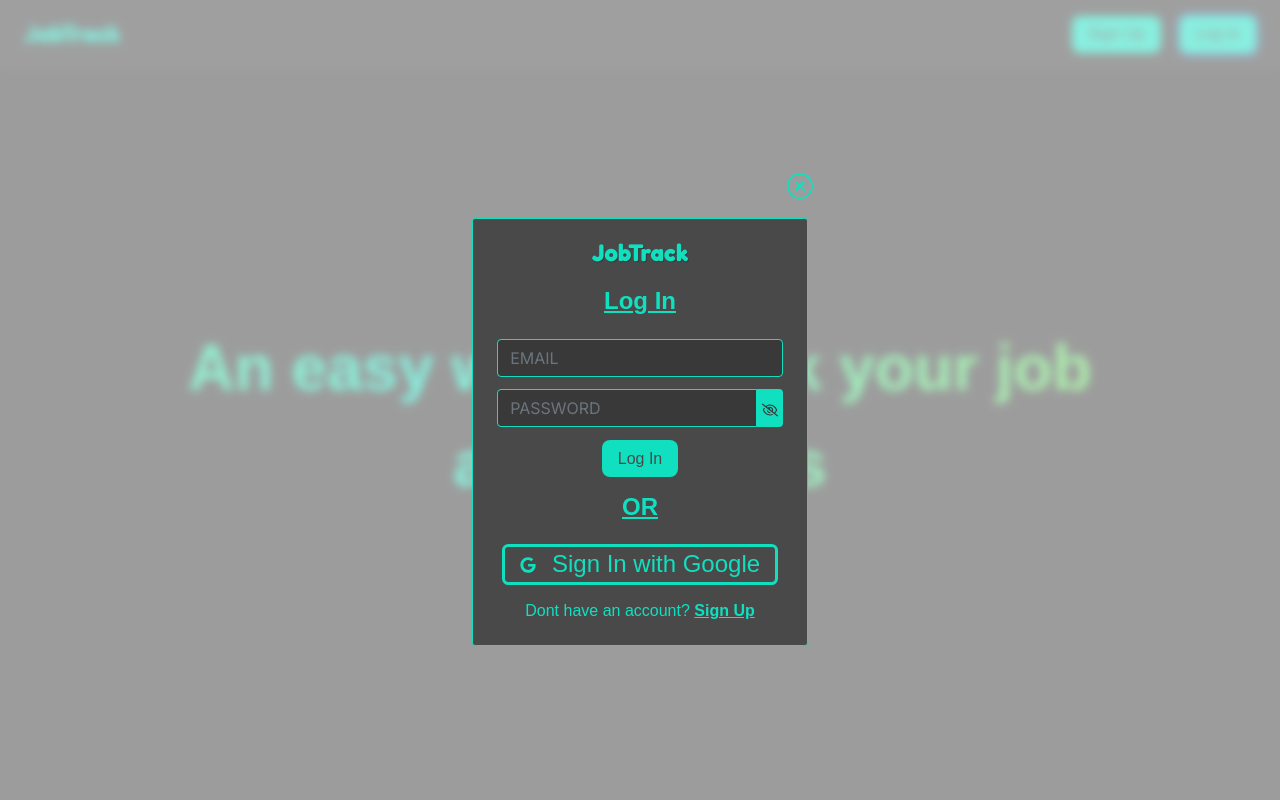
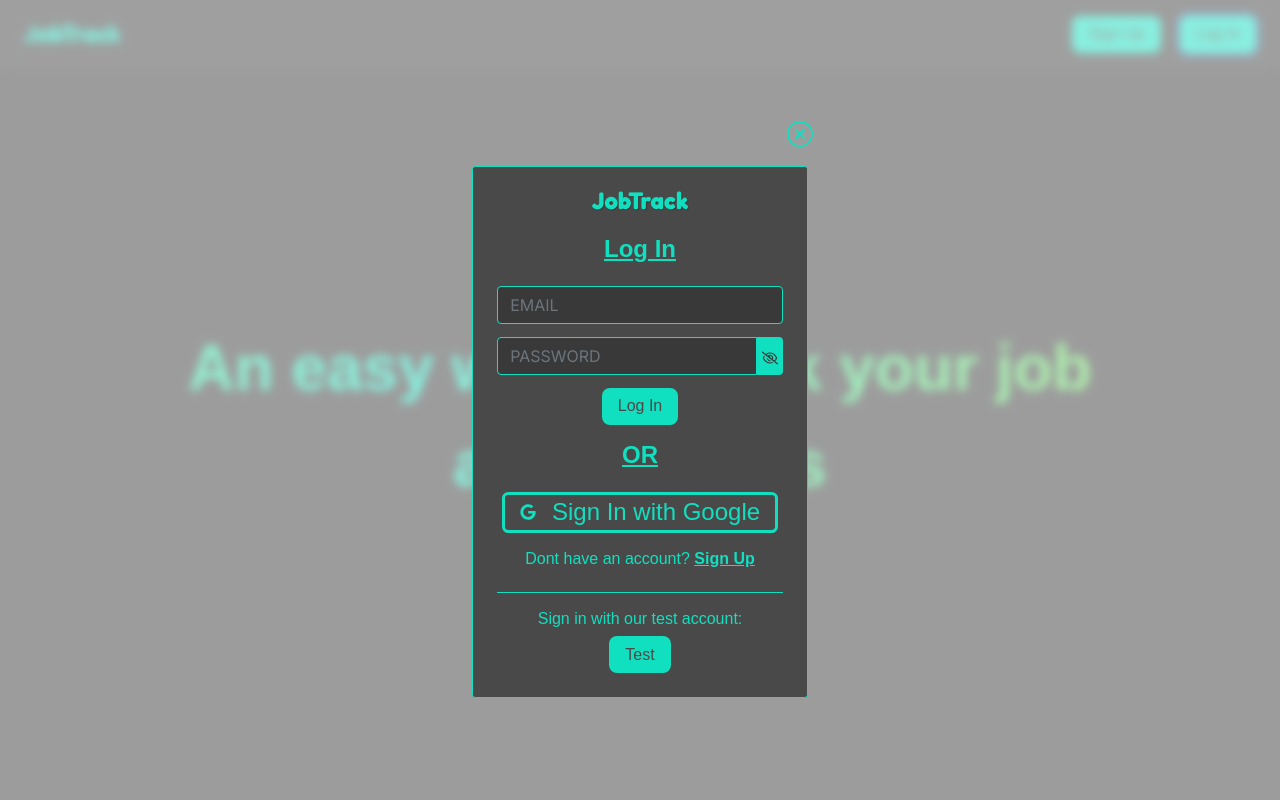
Before and after one commit to petermc87/jobtrack, a Next.js app: page / in a window 1280 px wide. Both pictures are taken after a click on the button "Log In". Shown: the top 800 px of the page. Built offline with nearby package versions, Linux system fonts and the light colour scheme; no server answers.

Commit message:
style: add section to login/signup modal for test

```diff
--- a/src/app/components/LoginSignupButton/LoginSignupButtonModal.tsx
+++ b/src/app/components/LoginSignupButton/LoginSignupButtonModal.tsx
@@ -36,10 +36,16 @@ export default function LoginButtonSignUpButton({
           id={styles.loginButtonEl}
           onClick={() => {
             if (buttonChoice === "login") handleOpenLogin("login");
+            else if (buttonChoice === "signup") handleOpenLogin("signup");
             else handleOpenLogin("signup");
           }}
         >
-          {buttonChoice === "login" ? "Log In" : "Sign Up"}
+          {/* Add in third button choice (i.e. test login) */}
+          {buttonChoice === "login"
+            ? "Log In"
+            : buttonChoice === "signup"
+            ? "Sign Up"
+            : "Test"}
         </Button>
       ) : (
         // data --> Log out
--- a/src/app/components/LoginSignupForm/LoginSignupForm.module.scss
+++ b/src/app/components/LoginSignupForm/LoginSignupForm.module.scss
@@ -49,6 +49,7 @@ $common-background: var.$black-gray;
   display: flex;
   flex-direction: column;
   background-color: $common-background;
+  padding-bottom: 1rem;
   h2 {
     margin-top: 1rem;
     background-color: $common-background;
@@ -143,3 +144,16 @@ $common-background: var.$black-gray;
   border-radius: 5px;
   margin-bottom: 1rem;
 }
+
+// Test account
+.testContainer {
+  padding: 1rem 0 0.5rem 0;
+  border: $line yellow;
+  border-top: solid var.$accent-blue;
+  border-width: 1px;
+  width: 100%;
+  background-color: var.$black-gray;
+  h2 {
+    background-color: transparent;
+  }
+}
--- a/src/app/components/LoginSignupForm/LoginSignupForm.tsx
+++ b/src/app/components/LoginSignupForm/LoginSignupForm.tsx
@@ -132,7 +132,6 @@ export default function LoginSignupForm() {
       <div className={styles.closeButton}>
         <IoIosCloseCircleOutline />
       </div>
-
       <Form
         ref={formRef}
         className={styles.formWrapper}
@@ -193,6 +192,7 @@ export default function LoginSignupForm() {
         ) : (
           <LoginButtonSignUpButton buttonChoice="login" />
         )}
+
         <h1 className={styles.heading}>OR</h1>
         <Form.Group className={styles.bottomContainer}>
           <GoogleButton />
@@ -209,7 +209,12 @@ export default function LoginSignupForm() {
               {isOpen === "signup" ? "Log In" : "Sign Up"}
             </span>
           </h2>
+          {/* Test account */}
         </Form.Group>
+        <div className={styles.testContainer}>
+          <h2>Sign in with our test account:</h2>
+          <LoginButtonSignUpButton buttonChoice="test" />
+        </div>
       </Form>
     </div>
   );
```
